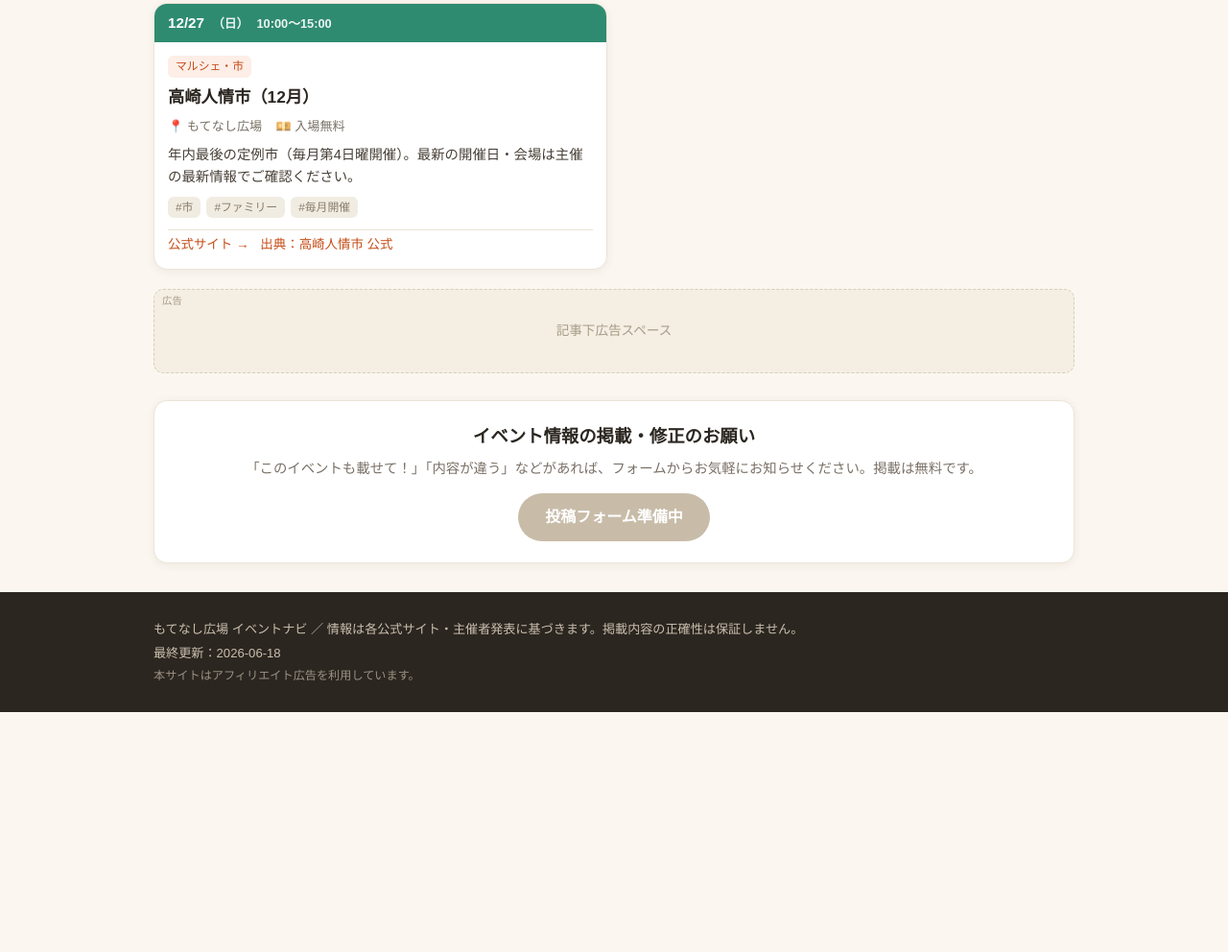
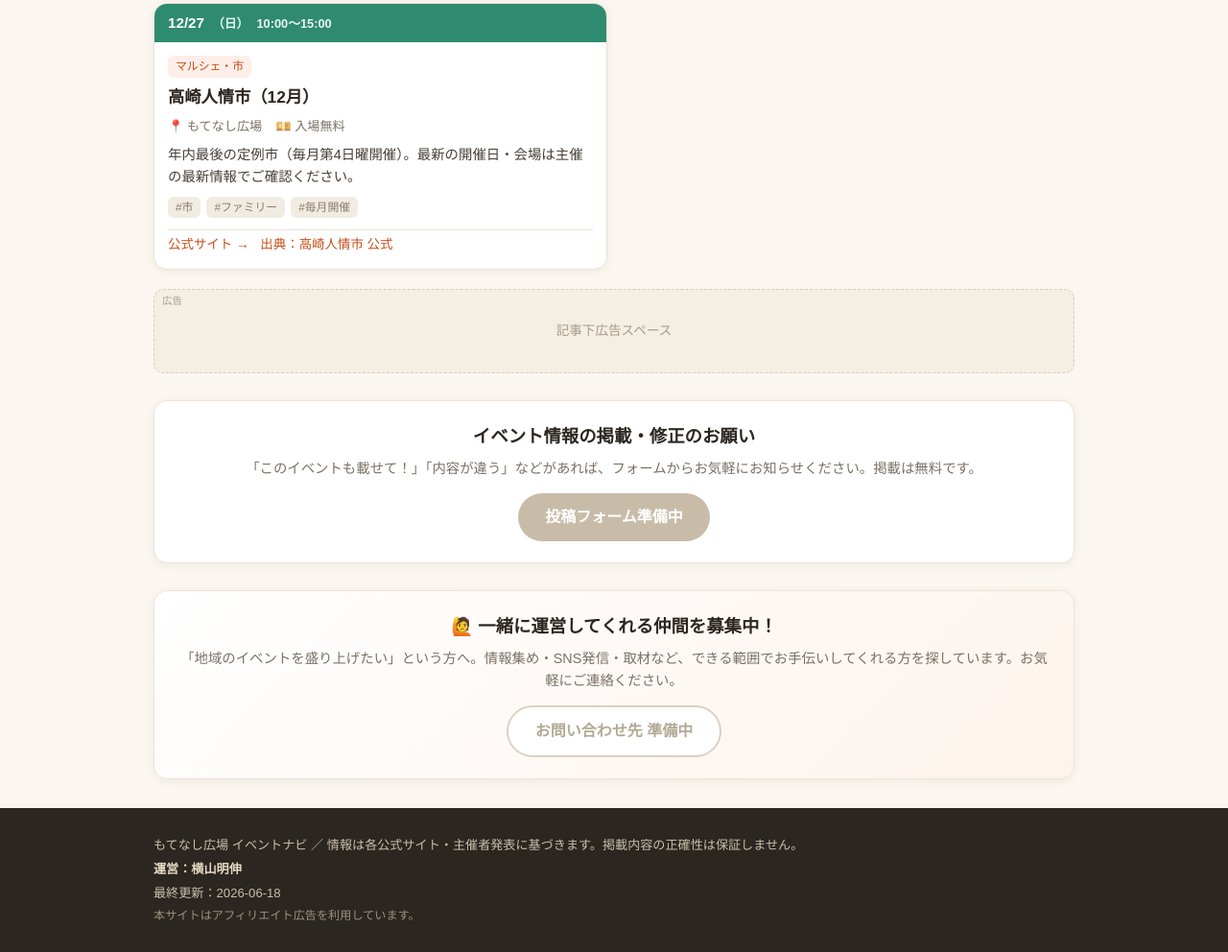
Before and after one commit to DELIENTZ/motenashi-events, a plain HTML site: page index.html in a window 1280 px wide. Shown: the part 1863-2855 px from the top of the page at 96% size. Before the commit the page ends 2605 px from the top, so only its background shows below. Drawn offline with Linux system fonts and the light colour scheme.

Commit message:
feat: 運営者名（横山明伸）表示・運営メンバー募集セクション・連絡先ボタン追加

```diff
--- a/assets/app.js
+++ b/assets/app.js
@@ -2,6 +2,7 @@
 // data/events.json を読み込んで一覧＋カレンダーを描画する。データを足すだけで更新できる。
 
 const SUBMIT_FORM_URL = ""; // ← Googleフォームの公開URLを入れると「情報を提供する」ボタンが有効化
+const CONTACT_EMAIL = ""; // ← 連絡用メール（例：takasaki.event.navi@gmail.com）を入れると問い合わせボタンが有効化
 
 const DOW = ["日", "月", "火", "水", "木", "金", "土"];
 const state = { events: [], category: "all", period: "upcoming", query: "" };
@@ -34,6 +35,7 @@ async function init() {
   renderCalendar();
   render();
   setupSubmitButton();
+  setupContactButton();
 }
 
 // 投稿フォームのURLが未設定なら、死リンクにせず「準備中」表示にする
@@ -42,10 +44,26 @@ function setupSubmitButton() {
   if (!b) return;
   if (SUBMIT_FORM_URL) {
     b.href = SUBMIT_FORM_URL;
+    b.target = "_blank";
   } else {
     b.removeAttribute("href");
     b.classList.add("disabled");
     b.textContent = "投稿フォーム準備中";
+  }
+}
+
+// 連絡用メールが未設定なら「準備中」表示にする
+function setupContactButton() {
+  const b = $("#contact-link");
+  if (!b) return;
+  if (CONTACT_EMAIL) {
+    b.href = `mailto:${CONTACT_EMAIL}?subject=${encodeURIComponent(
+      "もてなし広場イベントナビ お問い合わせ"
+    )}`;
+  } else {
+    b.removeAttribute("href");
+    b.classList.add("disabled");
+    b.textContent = "お問い合わせ先 準備中";
   }
 }
 
--- a/assets/style.css
+++ b/assets/style.css
@@ -164,6 +164,18 @@ body{
 }
 .btn:hover{background:var(--brand-dark)}
 .btn.disabled{background:#c8bca9;cursor:default;pointer-events:none}
+.btn-outline{background:#fff;color:var(--brand-dark);border:2px solid var(--brand)}
+.btn-outline:hover{background:var(--brand);color:#fff}
+.btn-outline.disabled{background:#fff;color:#b3a994;border-color:#ddd1bf}
+
+/* 運営メンバー募集 */
+.join-cta{
+  margin:0 0 28px;background:linear-gradient(135deg,#fff,#fdf3ec);
+  border:1px solid var(--line);border-radius:var(--radius);padding:22px;text-align:center;box-shadow:var(--shadow)
+}
+.join-cta h2{margin:0 0 8px;font-size:1.15rem}
+.join-cta p{margin:0 0 14px;font-size:.9rem;color:var(--muted)}
+.site-footer .credit{font-weight:700;color:#e6d9c4}
 
 /* footer */
 .site-footer{margin-top:30px;background:#2b2620;color:#cabfae;padding:24px 0;font-size:.82rem}
--- a/index.html
+++ b/index.html
@@ -8,6 +8,7 @@
 <meta property="og:title" content="もてなし広場 イベントナビ" />
 <meta property="og:description" content="高崎・もてなし広場のイベントをまるごとまとめ" />
 <meta property="og:type" content="website" />
+<meta name="author" content="横山明伸" />
 <meta name="robots" content="index, follow" />
 <link rel="preconnect" href="https://fonts.googleapis.com" />
 <link rel="stylesheet" href="assets/style.css" />
@@ -64,11 +65,18 @@
     <!-- ▼ Googleフォームの公開URLに差し替え ▼ -->
     <a class="btn" href="#" id="submit-form-link" target="_blank" rel="noopener">情報を提供する（無料）</a>
   </section>
+
+  <section class="join-cta">
+    <h2>🙋 一緒に運営してくれる仲間を募集中！</h2>
+    <p>「地域のイベントを盛り上げたい」という方へ。情報集め・SNS発信・取材など、できる範囲でお手伝いしてくれる方を探しています。お気軽にご連絡ください。</p>
+    <a class="btn btn-outline" href="#" id="contact-link">お問い合わせ・参加する</a>
+  </section>
 </main>
 
 <footer class="site-footer">
   <div class="wrap">
     <p>もてなし広場 イベントナビ ／ 情報は各公式サイト・主催者発表に基づきます。掲載内容の正確性は保証しません。</p>
+    <p class="credit">運営：横山明伸</p>
     <p class="updated">最終更新：<span id="updated"></span></p>
     <p class="small">本サイトはアフィリエイト広告を利用しています。</p>
   </div>
```
